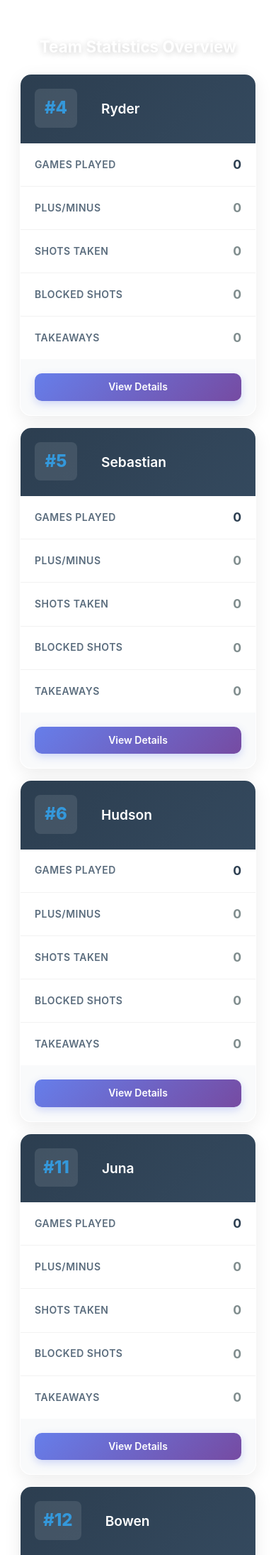
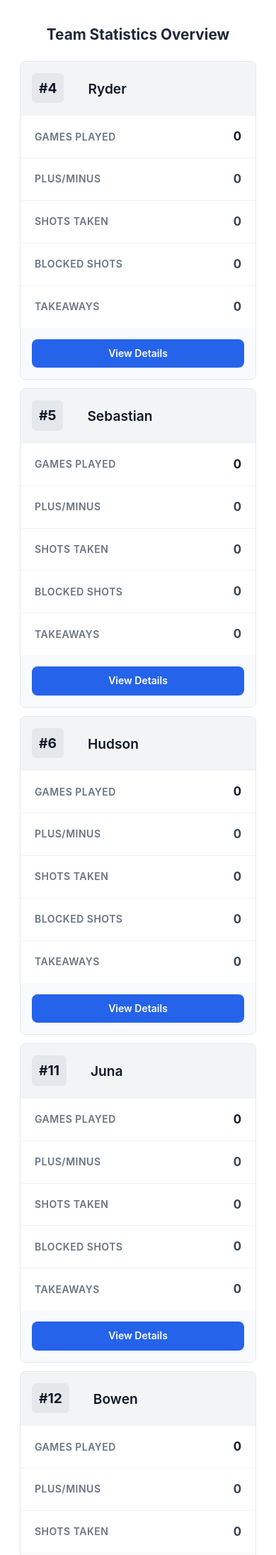
Before and after one commit to wfrancis/hockey, a Flask app: page / in a window 390 px wide. Shown: the part 111-2302 px from the top of the page at 71% size. Run offline with Flask 3, Linux system fonts and the light colour scheme.

Commit message:
init commit

```diff
--- a/static/style.css
+++ b/static/style.css
@@ -407,11 +407,12 @@
 
 /* COMPLETELY REWRITTEN MOBILE DASHBOARD - MODERN CARD-BASED DESIGN */
 @media (max-width: 768px) {
-    /* Modern gradient background for mobile */
+    /* Simplified solid background for mobile for readability */
     body {
-        background: linear-gradient(135deg, #667eea 0%, #764ba2 100%) !important;
+        background: #ffffff !important;
         padding: 0;
         margin: 0;
+        color: #111827 !important; /* slate-900 */
     }
 
     .container {
@@ -455,20 +451,21 @@
     .btn {
         flex: 1;
         min-width: calc(50% - 6px);
-        padding: 16px 20px;
+        padding: 14px 16px;
         font-size: 15px;
         font-weight: 700;
-        border-radius: 12px;
-        background: linear-gradient(135deg, #3498db, #2980b9);
-        color: white;
-        border: none;
-        box-shadow: 0 4px 16px rgba(52, 152, 219, 0.3);
-        transition: all 0.3s cubic-bezier(0.4, 0, 0.2, 1);
+        border-radius: 8px;
+        background: #2563eb; /* blue-600 */
+        color: #ffffff;
+        border: 1px solid transparent;
+        box-shadow: none;
+        transition: background-color 0.2s ease;
     }
 
     .btn:hover, .btn:focus {
-        transform: translateY(-2px);
-        box-shadow: 0 8px 24px rgba(52, 152, 219, 0.4);
+        background: #1d4ed8; /* blue-700 */
+        box-shadow: none;
+        transform: none;
     }
 
     .usage-hint {
@@ -481,12 +478,12 @@
 
     /* Team Statistics Title */
     h2 {
-        color: white !important;
-        font-size: 1.4rem !important;
+        color: #1f2937 !important; /* gray-800 */
+        font-size: 1.3rem !important;
         font-weight: 700 !important;
         text-align: center !important;
-        margin: 32px 0 20px 0 !important;
-        text-shadow: 0 2px 8px rgba(0, 0, 0, 0.2) !important;
+        margin: 16px 0 12px 0 !important;
+        text-shadow: none !important;
     }
 
     /* Hide desktop table completely */
@@ -500,19 +497,17 @@
 
     table tr {
         display: block;
-        background: rgba(255, 255, 255, 0.95);
-        backdrop-filter: blur(20px);
-        border-radius: 16px;
-        margin-bottom: 16px;
-        box-shadow: 0 6px 24px rgba(0, 0, 0, 0.08);
-        border: 1px solid rgba(255, 255, 255, 0.2);
+        background: #ffffff;
+        border-radius: 8px;
+        margin-bottom: 12px;
+        box-shadow: none;
+        border: 1px solid #e5e7eb; /* gray-200 */
         overflow: hidden;
-        transition: all 0.3s ease;
+        transition: none;
     }
 
     table tr:hover {
-        transform: translateY(-4px);
-        box-shadow: 0 12px 32px rgba(0, 0, 0, 0.15);
+        background: #f9fafb; /* gray-50 */
     }
 
     table td {
@@ -522,11 +517,11 @@
         text-align: left;
     }
 
-    /* Player header with gradient background */
+    /* Player header with solid background */
     table td:nth-child(1), table td:nth-child(2) {
-        background: linear-gradient(135deg, #2c3e50, #34495e);
-        color: white;
-        padding: 20px;
+        background: #f3f4f6; /* gray-100 */
+        color: #111827; /* gray-900 */
+        padding: 16px;
         display: flex;
         align-items: center;
         gap: 12px;
@@ -537,13 +532,13 @@
     }
 
     .player-number {
-        font-size: 1.5rem;
-        font-weight: 800;
-        color: #3498db;
-        background: rgba(255, 255, 255, 0.1);
-        padding: 8px 12px;
-        border-radius: 8px;
-        min-width: 60px;
+        font-size: 1.2rem;
+        font-weight: 700;
+        color: #111827;
+        background: #e5e7eb; /* gray-200 */
+        padding: 6px 10px;
+        border-radius: 6px;
+        min-width: 44px;
         text-align: center;
     }
 
@@ -552,7 +547,7 @@
         content: attr(data-player-name);
         font-size: 1.2rem;
         font-weight: 600;
-        color: white;
+        color: #111827; /* gray-900 */
         margin-left: 12px;
     }
 
@@ -578,7 +573,7 @@
 
     table td::before {
         font-weight: 600;
-        color: #5a6c7d;
+        color: #6b7280; /* gray-500 */
         font-size: 14px;
         text-transform: uppercase;
         letter-spacing: 0.5px;
@@ -587,70 +582,54 @@
     /* Style the stat values */
     table td:nth-child(3), table td:nth-child(4), table td:nth-child(5), table td:nth-child(6), table td:nth-child(7) {
         font-weight: 700;
-        font-size: 1.1rem;
-        color: #2c3e50;
+        font-size: 1.05rem;
+        color: #111827; /* gray-900 */
     }
 
-    /* Plus/minus colors */
-    .stat-positive {
-        color: #27ae60 !important;
-        background: rgba(39, 174, 96, 0.1);
-        padding: 4px 8px;
-        border-radius: 6px;
-    }
-
-    .stat-negative {
-        color: #e74c3c !important;
-        background: rgba(231, 76, 60, 0.1);
-        padding: 4px 8px;
-        border-radius: 6px;
-    }
-
-    .stat-neutral {
-        color: #7f8c8d !important;
-    }
+    /* Plus/minus colors (high contrast, no background chips) */
+    .stat-positive { color: #166534 !important; /* green-800 */ }
+    .stat-negative { color: #b91c1c !important; /* red-700 */ }
+    .stat-neutral  { color: #374151 !important; /* gray-700 */ }
 
     /* Actions button redesign */
     table td:nth-child(8) {
-        padding: 20px;
-        background: rgba(248, 249, 250, 0.8);
+        padding: 16px;
+        background: #f9fafb; /* gray-50 */
         text-align: center;
     }
 
     table td:nth-child(8) .btn {
         width: 100%;
-        padding: 12px 20px;
+        padding: 12px 16px;
         font-size: 14px;
         font-weight: 600;
-        border-radius: 10px;
-        background: linear-gradient(135deg, #667eea, #764ba2);
-        color: white;
+        border-radius: 8px;
+        background: #2563eb; /* blue-600 */
+        color: #ffffff;
         text-decoration: none;
-        box-shadow: 0 4px 12px rgba(102, 126, 234, 0.3);
-        transition: all 0.3s ease;
+        box-shadow: none;
+        transition: background-color 0.2s ease;
     }
 
     table td:nth-child(8) .btn:hover {
-        transform: translateY(-2px);
-        box-shadow: 0 6px 16px rgba(102, 126, 234, 0.4);
+        background: #1d4ed8; /* blue-700 */
     }
 
     /* Games section redesign */
     #games-search {
-        background: rgba(255, 255, 255, 0.9) !important;
-        backdrop-filter: blur(20px) !important;
-        border: 2px solid rgba(255, 255, 255, 0.3) !important;
-        border-radius: 12px !important;
-        padding: 16px 20px !important;
+        background: #ffffff !important;
+        border: 1px solid #e5e7eb !important; /* gray-200 */
+        border-radius: 8px !important;
+        padding: 12px 14px !important;
         font-size: 16px !important;
-        color: #2c3e50 !important;
-        margin-bottom: 16px !important;
-        box-shadow: 0 4px 16px rgba(0, 0, 0, 0.1) !important;
-        width: calc(100% - 40px) !important;
+        color: #111827 !important;
+        margin-bottom: 12px !important;
+        box-shadow: none !important;
+        width: 100% !important;
     }
 
     #games-search::placeholder {
-        color: #7f8c8d !important;
+        color: #6b7280 !important; /* gray-500 */
     }
 
     /* Games search container */
```
Also changed, not shown: other parts of static/style.css (+21 -24 lines).
